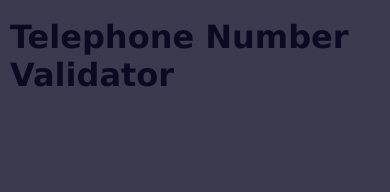
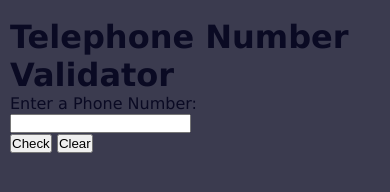
Before and after one commit to SvdNeo/Mobile_Number_validator, a plain HTML site: page index.html in a window 390 px wide. Shown: the part 72-264 px from the top of the page. Drawn offline with Linux system fonts and the light colour scheme.

Commit message:
created the phone container div within it provided input for type mobile number and buttons to check and clear the numbers

```diff
--- a/index.html
+++ b/index.html
@@ -20,6 +20,18 @@
         alt="freeCodeCamp Logo"
       />
       <h1>Telephone Number Validator</h1>
+      <div class="phone-container">
+        <div class="phone-background">
+          <div class="phone-camera"></div>
+        </div>
+        <label for="user-input">Enter a Phone Number:</label>
+        <input maxlength="20" type="text" id="user-input" value="" />
+        <div id="results-div"></div>
+        <div class="phone-footer">
+          <button class="btn-styles" id="check-btn">Check</button>
+          <button class="btn-styles" id="clear-btn">Clear</button>
+        </div>
+      </div>
 
     </main>
     <script src="script.js"></script>
```
